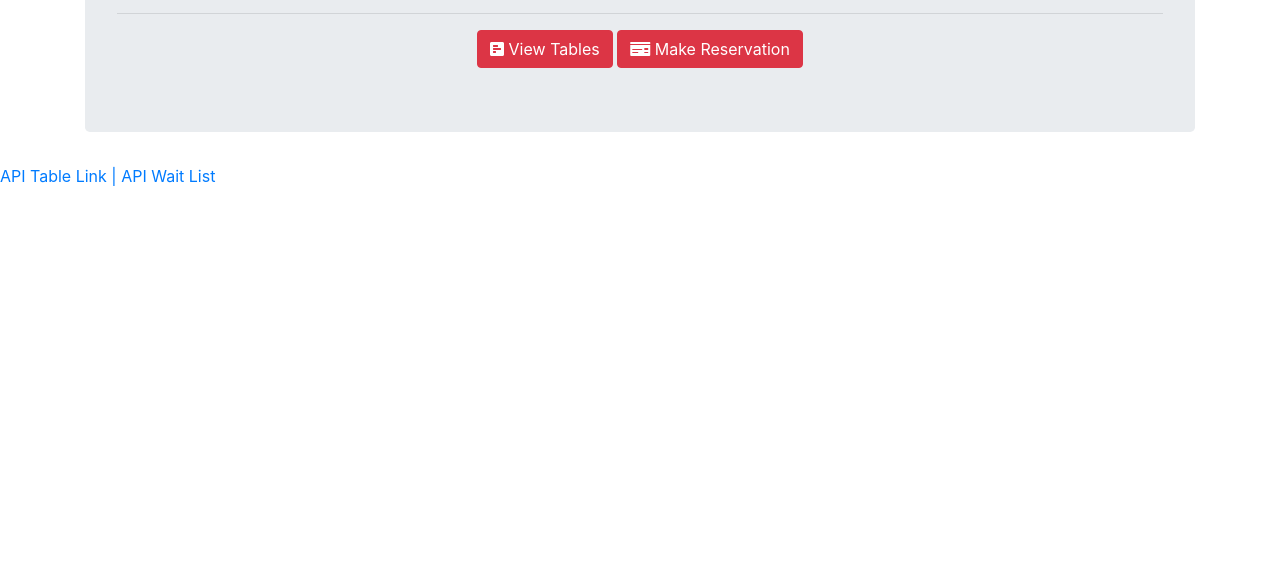
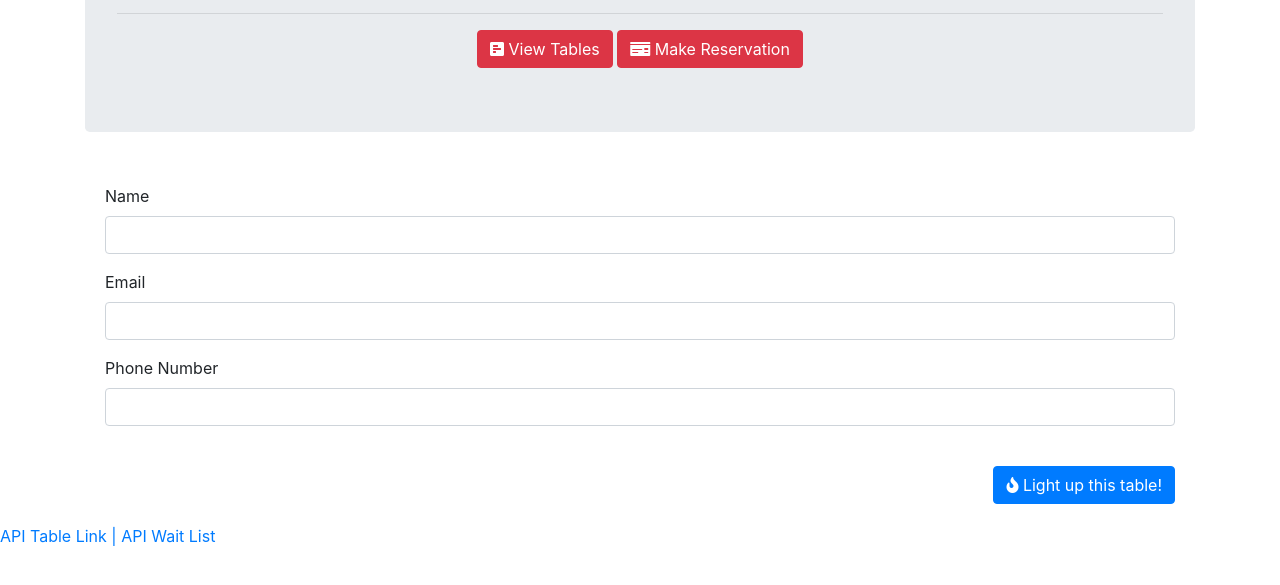
Before and after one commit to Dethrelkeld/waitinglist, a website: page reservation.html in a window 1280 px wide. Shown: the part 149-734 px from the top of the page. Drawn offline with nearby package versions, Linux system fonts and the light colour scheme.

Commit message:
added form to reservation

```diff
--- a/reservation.html
+++ b/reservation.html
@@ -29,6 +29,34 @@
 
             </a>
         </div>
+        <div class="card-body">
+            <form method="POST" role="form">
+              <div class="form-group">
+                <label for="name">Name</label>
+                <input type="text" class="form-control" id="name" />
+              </div>
+
+              <div class="form-group">
+                <label for="email">Email</label>
+                <input type="text" class="form-control" id="email" />
+              </div>
+
+              <div class="form-group">
+                <label for="phone">Phone Number</label>
+                <input type="text" class="form-control" id="phone" />
+              </div>
+            </form>
+            <br />
+            <div class="text-right">
+              <button
+                type="submit"
+                class="btn btn-primary btn-md"
+                id="add-btn"
+              >
+                <span class="fa fa-fire"></span> Light up this table!
+              </button>
+            </div>
+        </div>
 
     </div>
     <footer>
```
